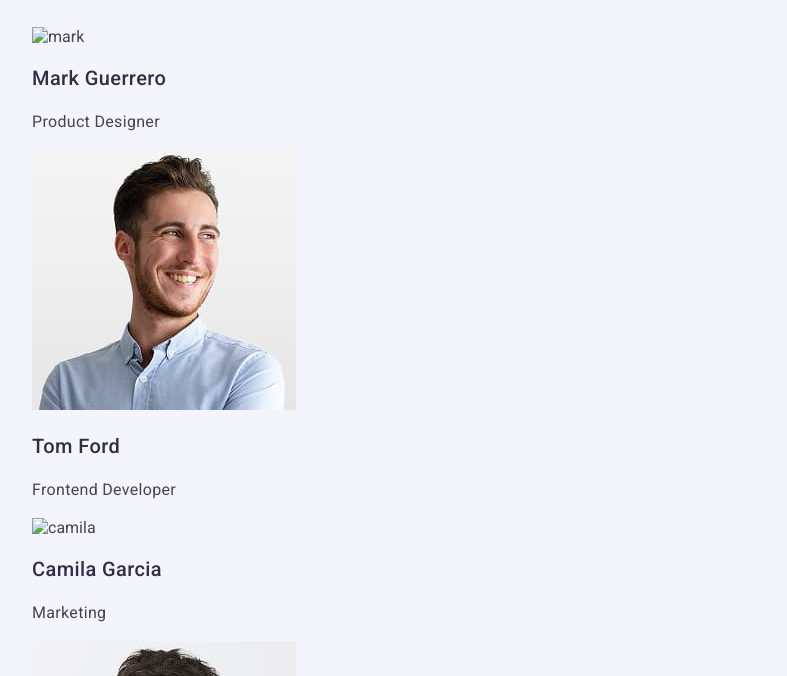
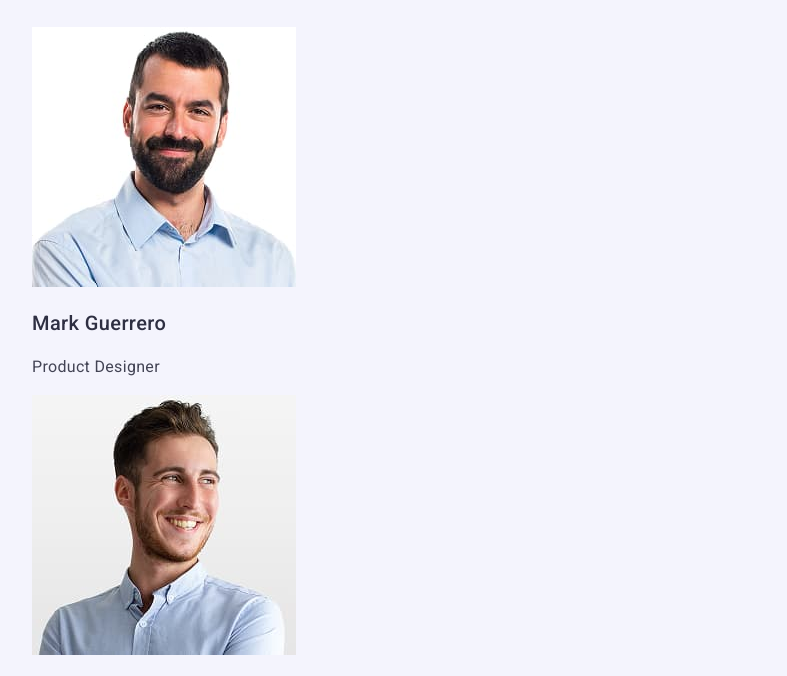
Before and after one commit to OlgaArtiukh/goit-markup-hw-02, a plain HTML site: page index.html in a window 1280 px wide. Shown: the part 687-1363 px from the top of the page, without its empty margins (16-803 px from the left). Drawn offline with Linux system fonts and the light colour scheme; the site is published under a folder, as on GitHub Pages, so addresses that start at the root find nothing.

Commit message:
add index file

```diff
--- a/index.html
+++ b/index.html
@@ -54,7 +54,7 @@
     <h2 class="nametwo">Our Team</h2>
     <ul>
         <li>
-    <img src="/images/mark.jpg" alt="mark"
+    <img src="images/mark.jpg" alt="mark"
     width="264"
     height="260"/>
     <h3 class="namethree">Mark Guerrero</h3>
@@ -68,7 +68,7 @@
     <p class="textthree">Frontend Developer</p>
       </li>
        <li>
-    <img src="/images/camila.jpg" alt="camila"
+    <img src="images/camila.jpg" alt="camila"
     width="264"
     height="260"/>
    <h3 class="namethree">Camila Garcia</h3>
```
